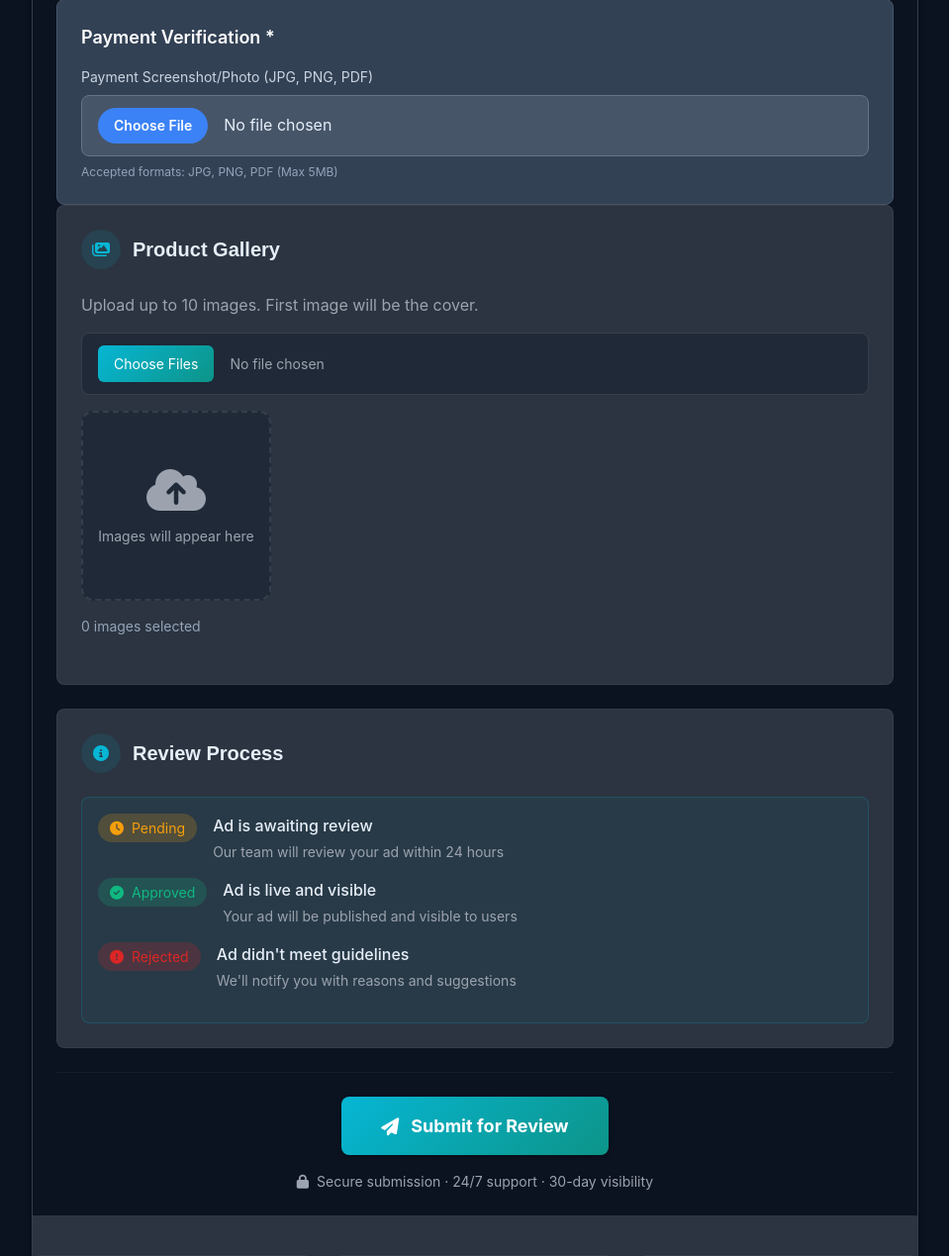
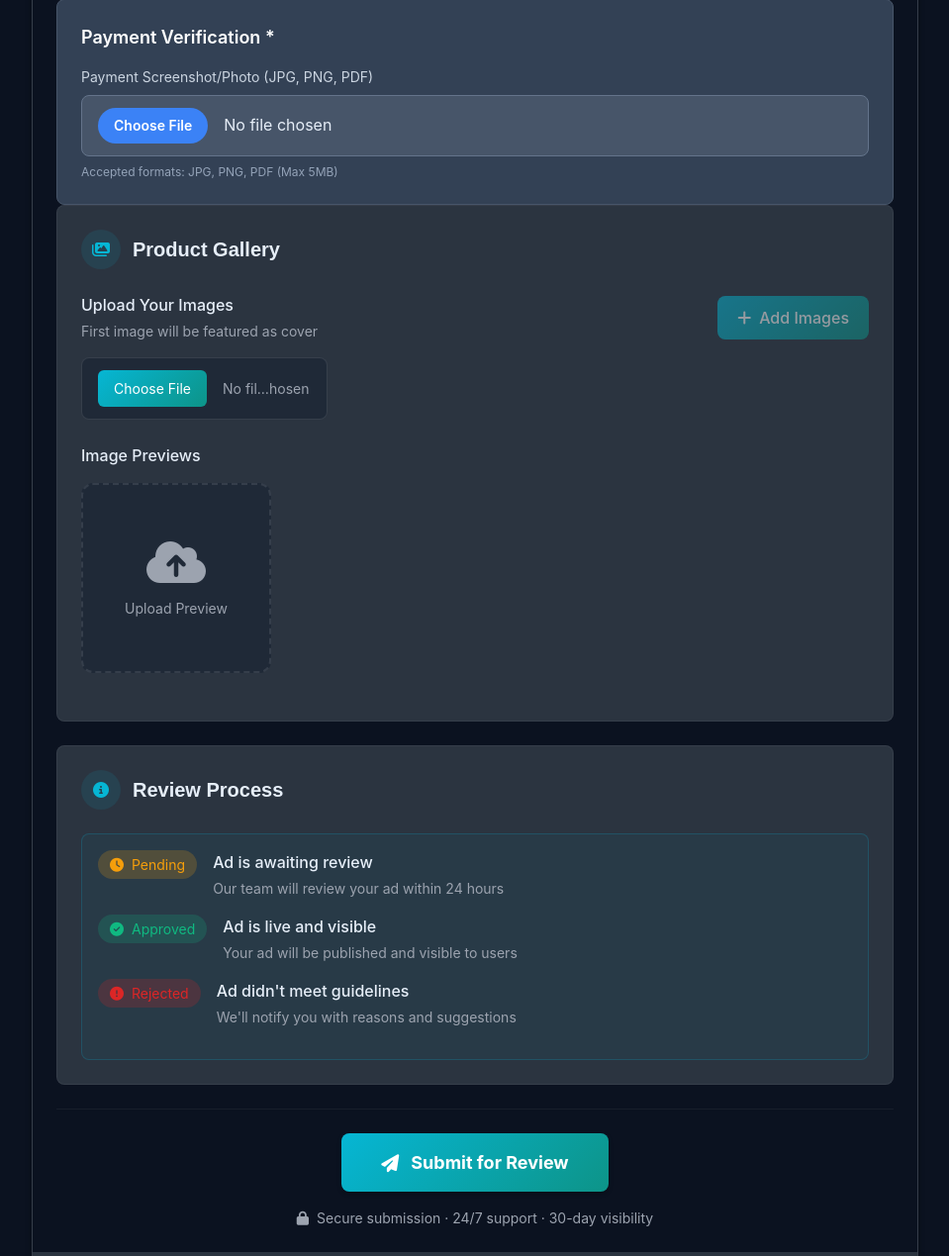
Before and after one commit to Saluuumy/Gobnimo-MarketPlace, a Django app: template base/templates/base/create_paid_ad.html in a window 1280 px wide. Shown: the part 1348-2617 px from the top of the page at 99% size, without its empty margins (196-1155 px from the left). Run offline with Django 4.2, Linux system fonts and the light colour scheme; the template is opened without the code that fills it, so the values that code supplies are empty; some libraries are stand-ins or nearby versions.

```diff
--- a/base/templates/base/create_paid_ad.html
+++ b/base/templates/base/create_paid_ad.html
@@ -1260,7 +1260,7 @@
               <p class="text-slate-400 text-xs mt-2">Accepted formats: JPG, PNG, PDF (Max 5MB)</p>
             </div>
 
-            <!-- Image Upload -->
+              <!-- Image Upload Section -->
 <div class="form-section">
     <div class="form-section-header">
         <div class="form-section-icon">
@@ -1270,28 +1270,31 @@
     </div>
 
     <div style="margin-bottom: 24px;">
-                    <p style="color: var(--muted); margin-bottom: 16px;">Upload up to 10 images. First image will be the cover.</p>
-
-                    <div style="margin-bottom: 16px;">
-                        <input type="file" id="imagesInput" name="images" accept="image/*" multiple
-                               class="file-input input-field">
-                    </div>
-                    {% if form.images.errors %}
-                        <div class="error-message">{{ form.images.errors }}</div>
-                    {% endif %}
-
+        <div style="display: flex; flex-wrap: wrap; align-items: center; justify-content: space-between; gap: 16px; margin-bottom: 16px;">
+            <div>
+                <h3 style="font-size: 16px; font-weight: 500; color: #e6eef8;">Upload Your Images</h3>
+                <p style="color: var(--muted); font-size: 14px; margin-top: 4px;">First image will be featured as cover</p>
+            </div>
+            <button type="button" id="addImageBtn" class="gradient-btn" disabled>
+                <i class="fas fa-plus" style="margin-right: 8px;"></i>
+                Add Images
+            </button>
+        </div>
+
+        <div id="imageInputContainer" class="grid-3">
+            <div class="image-input-group">
+                <input type="file" name="images" accept="image/*" class="file-input input-field">
+            </div>
+        </div>
+
+        <div style="margin-top: 24px;">
+            <h3 style="font-size: 16px; font-weight: 500; color: #e6eef8; margin-bottom: 16px;">Image Previews</h3>
             <div id="previewContainer" class="grid-3">
                 <div class="preview-card">
                     <i class="fas fa-cloud-upload-alt" style="font-size: 48px; color: var(--muted); margin-bottom: 12px;"></i>
-                            <p style="color: var(--muted); font-size: 14px;">Images will appear here</p>
-                        </div>
-                    </div>
-
-                    <div style="margin-top: 16px; display: flex; justify-content: space-between; align-items: center;">
-                        <span class="text-slate-400 text-sm" id="imageCount">0 images selected</span>
-                        <button type="button" id="clearImages" class="gradient-btn red" style="display: none;">
-                            <i class="fas fa-trash"></i> Clear All
-                        </button>
+                    <p style="color: var(--muted); font-size: 14px;">Upload Preview</p>
+                </div>
+            </div>
         </div>
     </div>
 </div>
@@ -1457,107 +1460,173 @@ document.addEventListener('DOMContentLoaded', function() {
         });
     }
 
-    // Image Upload Functionality
-    const imagesInput = document.getElementById('imagesInput');
+    // =============================================
+    // IMAGE UPLOAD FUNCTIONALITY
+    // =============================================
+    const addImageBtn = document.getElementById('addImageBtn');
+    const imageInputContainer = document.getElementById('imageInputContainer');
     const previewContainer = document.getElementById('previewContainer');
-    const imageCount = document.getElementById('imageCount');
-    const clearImagesBtn = document.getElementById('clearImages');
-
-    function handleImageSelection(event) {
-        const files = event.target.files;
-
-        if (files.length === 0) return;
-
-        // Clear existing previews
-        const existingPreviews = previewContainer.querySelectorAll('.image-preview');
-        existingPreviews.forEach(preview => preview.remove());
-
-        // Remove placeholder
-        const placeholder = previewContainer.querySelector('.preview-card');
-        if (placeholder && !placeholder.classList.contains('image-preview')) {
-            placeholder.remove();
-        }
-
-        // Create preview for each file
-        Array.from(files).forEach((file, index) => {
-            if (!file.type.startsWith('image/')) return;
-
+
+    function handleImageUpload(input) {
+        const file = input.files[0]; // Only take the first file
+
+        if (file) {
             const reader = new FileReader();
 
-            reader.onload = function(e) {
-                const previewDiv = document.createElement('div');
-                previewDiv.className = 'preview-card image-preview';
-                previewDiv.style.position = 'relative';
-                previewDiv.style.overflow = 'hidden';
-                previewDiv.innerHTML = `
+            reader.onload = (e) => {
+                const preview = document.createElement('div');
+                preview.className = 'preview-card';
+                preview.style.border = '1px solid rgba(255,255,255,0.1)';
+                preview.style.boxShadow = '0 2px 4px rgba(0, 0, 0, 0.2)';
+                preview.innerHTML = `
                     <img src="${e.target.result}" style="width: 100%; height: 100%; object-fit: cover;">
-                    <div style="position: absolute; top: 8px; right: 8px;">
-                        <button type="button" class="remove-image-btn gradient-btn red" style="padding: 4px 8px; font-size: 12px;">
-                            <i class="fas fa-times"></i>
+                    <div style="position: absolute; bottom: 0; left: 0; right: 0; background: linear-gradient(to top, rgba(0, 0, 0, 0.7), transparent); padding: 12px;">
+                        <span style="color: white; font-size: 12px; white-space: nowrap; overflow: hidden; text-overflow: ellipsis;">${file.name}</span>
+                    </div>
+                    <div style="position: absolute; top: 8px; right: 8px; display: flex;">
+                        <button type="button" class="feature-btn" style="background: rgba(31, 41, 55, 0.8); padding: 6px; border-radius: 50%; transition: background 0.3s ease; border: none; cursor: pointer;">
+                            <i class="far fa-star" style="font-size: 12px; color: white;"></i>
                         </button>
-                    </div>
-                    ${index === 0 ? `
-                        <div style="position: absolute; top: 8px; left: 8px; background: #f59e0b; color: white; padding: 4px 8px; border-radius: 4px; font-size: 12px;">
-                            <i class="fas fa-star mr-1"></i>Cover
-                        </div>
-                    ` : ''}
+                        <button type="button" class="remove-btn" style="background: rgba(31, 41, 55, 0.8); padding: 6px; border-radius: 50%; transition: background 0.3s ease; margin-left: 8px; border: none; cursor: pointer;">
+                            <i class="fas fa-times" style="font-size: 12px; color: white;"></i>
+                        </button>
+                    </div>
                 `;
 
-                // Add remove functionality
-                const removeBtn = previewDiv.querySelector('.remove-image-btn');
-                removeBtn.addEventListener('click', function() {
-                    previewDiv.remove();
-                    updateImageCount();
-
-                    // If no images left, show placeholder
+                // Remove button functionality
+                preview.querySelector('.remove-btn').addEventListener('click', () => {
+                    preview.remove();
+                    input.value = ''; // Clear the file input
+                    addImageBtn.disabled = true; // Disable Add Images button
                     if (previewContainer.children.length === 0) {
                         previewContainer.innerHTML = `
                             <div class="preview-card">
                                 <i class="fas fa-cloud-upload-alt" style="font-size: 48px; color: var(--muted); margin-bottom: 12px;"></i>
-                                <p style="color: var(--muted); font-size: 14px;">Images will appear here</p>
+                                <p style="color: var(--muted); font-size: 14px;">Upload Preview</p>
                             </div>
                         `;
-                        clearImagesBtn.style.display = 'none';
                     }
                 });
 
-                previewContainer.appendChild(previewDiv);
+                // Feature button functionality
+                const featureBtn = preview.querySelector('.feature-btn');
+                featureBtn.addEventListener('click', () => {
+                    const allFeatureButtons = previewContainer.querySelectorAll('.feature-btn i');
+                    allFeatureButtons.forEach(btn => {
+                        btn.style.color = 'white';
+                        btn.classList.remove('fas');
+                        btn.classList.add('far');
+                    });
+                    const starIcon = featureBtn.querySelector('i');
+                    starIcon.style.color = '#f59e0b';
+                    starIcon.classList.remove('far');
+                    starIcon.classList.add('fas');
+                });
+
+                // If this is the first image, set it as featured
+                if (previewContainer.querySelectorAll('.preview-card').length === 1) {
+                    const firstStar = previewContainer.querySelector('.feature-btn i');
+                    if (firstStar) {
+                        firstStar.style.color = '#f59e0b';
+                        firstStar.classList.remove('far');
+                        firstStar.classList.add('fas');
+                    }
+                }
+
+                if (previewContainer.querySelector('[style*="border: 2px dashed"]')) {
+                    previewContainer.innerHTML = '';
+                }
+
+                previewContainer.appendChild(preview);
+                addImageBtn.disabled = false; // Enable Add Images button after successful upload
             };
-
             reader.readAsDataURL(file);
+        }
+    }
+
+    function addNewImageInput() {
+        const inputGroup = document.createElement('div');
+        inputGroup.className = 'image-input-group';
+        inputGroup.style.marginBottom = '12px';
+        const input = document.createElement('input');
+        input.type = 'file';
+        input.accept = 'image/*';
+        input.name = 'images';
+        input.classList.add('file-input', 'input-field');
+        input.addEventListener('change', (e) => handleImageUpload(e.target));
+        inputGroup.appendChild(input);
+        imageInputContainer.appendChild(inputGroup);
+        addImageBtn.disabled = true; // Disable Add Images button until new input has an image
+    }
+
+    // Add event listeners to existing file inputs
+    document.querySelectorAll('#imageInputContainer input[type="file"]').forEach(input => {
+        input.addEventListener('change', (e) => handleImageUpload(e.target));
     });
 
-        updateImageCount();
-        clearImagesBtn.style.display = 'block';
-    }
-
-    function updateImageCount() {
-        const previewCount = previewContainer.querySelectorAll('.image-preview').length;
-        imageCount.textContent = `${previewCount} image${previewCount !== 1 ? 's' : ''} selected`;
-    }
-
-    function clearAllImages() {
-        previewContainer.innerHTML = `
-            <div class="preview-card">
-                <i class="fas fa-cloud-upload-alt" style="font-size: 48px; color: var(--muted); margin-bottom: 12px;"></i>
-                <p style="color: var(--muted); font-size: 14px;">Images will appear here</p>
-            </div>
-        `;
-        imagesInput.value = '';
-        clearImagesBtn.style.display = 'none';
-        updateImageCount();
-    }
-
-    // Event listeners for images
-    if (imagesInput) {
-        imagesInput.addEventListener('change', handleImageSelection);
-    }
-
-    if (clearImagesBtn) {
-        clearImagesBtn.addEventListener('click', clearAllImages);
-    }
-
-    // Success Modal Functionality
+    // Add Images button click handler
+    if (addImageBtn) {
+        addImageBtn.addEventListener('click', () => {
+            addNewImageInput();
+        });
+    }
+
+    // =============================================
+    // FORM VALIDATION FOR INPUT FIELDS
+    // =============================================
+    // Function to validate input and prevent invalid characters
+    function restrictInput(inputElement, regex, errorElement, errorMessage) {
+        if (!inputElement || !errorElement) return;
+
+        inputElement.addEventListener('input', function () {
+            // Prevent slashes
+            if (inputElement.value.includes('/')) {
+                inputElement.value = inputElement.value.replace('/', '');
+                errorElement.style.display = 'block';
+                errorElement.textContent = 'Slashes (/) are not allowed.';
+            } else if (inputElement.value && !regex.test(inputElement.value)) {
+                errorElement.style.display = 'block';
+                errorElement.textContent = errorMessage;
+            } else {
+                errorElement.style.display = 'none';
+            }
+        });
+    }
+
+    // Function to validate year specifically
+    function restrictYearInput(inputElement, errorElement) {
+        if (!inputElement || !errorElement) return;
+
+        inputElement.addEventListener('input', function () {
+            const year = parseInt(inputElement.value);
+            if (inputElement.value && (isNaN(year) || year < 1900 || year > new Date().getFullYear())) {
+                errorElement.style.display = 'block';
+                errorElement.textContent = `Invalid year. Use a number between 1900 and ${new Date().getFullYear()}.`;
+            } else {
+                errorElement.style.display = 'none';
+            }
+        });
+    }
+
+    // Apply validation to relevant fields
+    const priceInput = document.querySelector('input[name="price"]');
+    if (priceInput) {
+        const priceError = priceInput.parentElement ? priceInput.parentElement.nextElementSibling : null;
+        if (priceError && priceError.classList.contains('error-message')) {
+            restrictInput(
+                priceInput,
+                /^\d+(\.\d{1,2})?$/,
+                priceError,
+                'Invalid price format. Use numbers only (e.g., 99.99).'
+            );
+        }
+    }
+
+    // Add similar validation for other fields as needed...
+
+    // =============================================
+    // SUCCESS MODAL FUNCTIONALITY
+    // =============================================
     const successModal = document.getElementById('successModal');
 
     // Check if we should show success modal based on Django context
@@ -1601,6 +1670,47 @@ document.addEventListener('DOMContentLoaded', function() {
             }
         });
     }
+
+    // =============================================
+    // ADDITIONAL FORM ENHANCEMENTS
+    // =============================================
+
+    // Toggle button styling for condition radios
+    const conditionRadios = document.querySelectorAll('input[name="condition"]');
+    conditionRadios.forEach(radio => {
+        radio.addEventListener('change', function() {
+            conditionRadios.forEach(r => {
+                if (r.nextElementSibling && r.nextElementSibling.tagName === 'DIV') {
+                    r.nextElementSibling.style.background = '';
+                    r.nextElementSibling.style.color = '';
+                    r.nextElementSibling.style.borderColor = '';
+                }
+            });
+            if (this.nextElementSibling && this.nextElementSibling.tagName === 'DIV') {
+                this.nextElementSibling.style.background = 'linear-gradient(135deg, var(--accent), #0d9488)';
+                this.nextElementSibling.style.color = 'white';
+                this.nextElementSibling.style.borderColor = 'transparent';
+            }
+        });
+
+        if (radio.checked && radio.nextElementSibling && radio.nextElementSibling.tagName === 'DIV') {
+            radio.nextElementSibling.style.background = 'linear-gradient(135deg, var(--accent), #0d9488)';
+            radio.nextElementSibling.style.color = 'white';
+            radio.nextElementSibling.style.borderColor = 'transparent';
+        }
+    });
+
+    // Date input enhancements
+    const dateInputs = document.querySelectorAll('input[type="date"]');
+    dateInputs.forEach(input => {
+        // Set minimum date to today if not already set
+        if (!input.getAttribute('min')) {
+            const today = new Date().toISOString().split('T')[0];
+            input.setAttribute('min', today);
+        }
+    });
+
+    console.log('Image upload functionality initialized successfully');
 });
 </script>
 </body>
```
Also changed, not shown: dirac.jpg (added), dirac2.jpg (added), payment_screenshots/Screenshot_2025-10-07_at_00-24-59_rrr_-_Sell_ffffg_Change_ad_Django__Vd0MmoW.png (added). Lines whose indentation alone changed are shown as unchanged.
